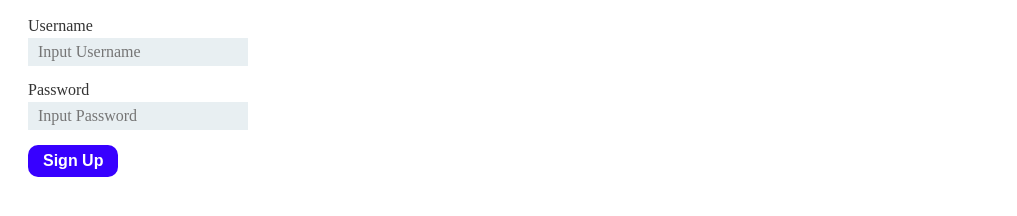
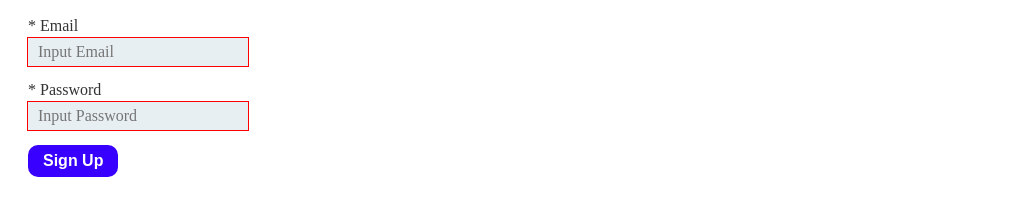
Before and after one commit to lamideolaniyan/random2, a plain HTML site: page index.html in a window 1280 px wide. Shown: the part 494-710 px from the top of the page, without its empty margins (0-1017 px from the left). Drawn offline with Linux system fonts and the light colour scheme.

Commit message:
working with forms

```diff
--- a/index.html
+++ b/index.html
@@ -132,19 +132,21 @@
 			</div>
 
 			<form action="#" method="post" class="signup_form">
-				<label for="username">Username</label>
+				<label for="email">* Email</label>
 				<input
-					type="text"
-					name="username"
-					placeholder="Input Username"
-					id="username"
+					type="email"
+					name="email"
+					placeholder="Input Email"
+					id="email"
+					required
 				/>
-				<label for="password">Password</label>
+				<label for="password">* Password</label>
 				<input
-					type="text"
+					type="password"
 					id="password"
 					name="password"
 					placeholder="Input Password"
+					required
 				/>
 				<button type="submit">Sign Up</button>
 			</form>
--- a/style.css
+++ b/style.css
@@ -100,6 +100,8 @@ input {
 
 	background-color: #d4e2e78a;
 	border: none;
+	outline: 0;
+
 	transition: all 0.2s;
 }
 
@@ -107,7 +109,16 @@ input:active,
 input:focus {
 	outline: 0;
 	transform: translateY(-2px);
+	box-shadow: inset 1px 1px 3px #ccc;
 }
+input:valid {
+	outline: 1px solid rgb(47, 255, 82);
+}
+
+input:invalid {
+	outline: 1px solid red;
+}
+
 label {
 	display: inline-block;
 	color: #333;
```
